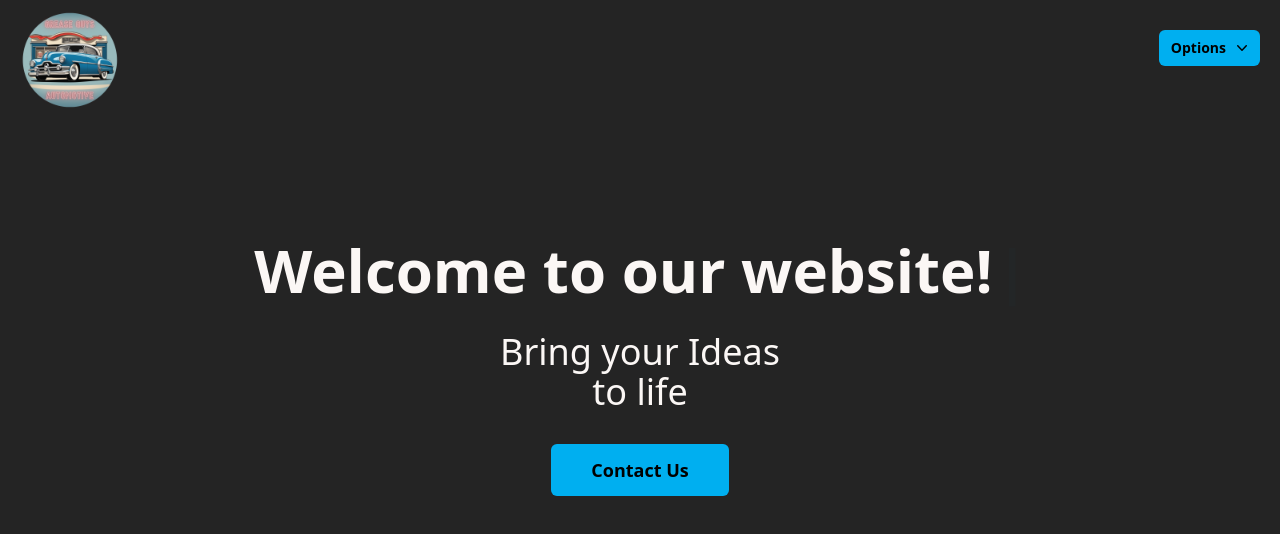
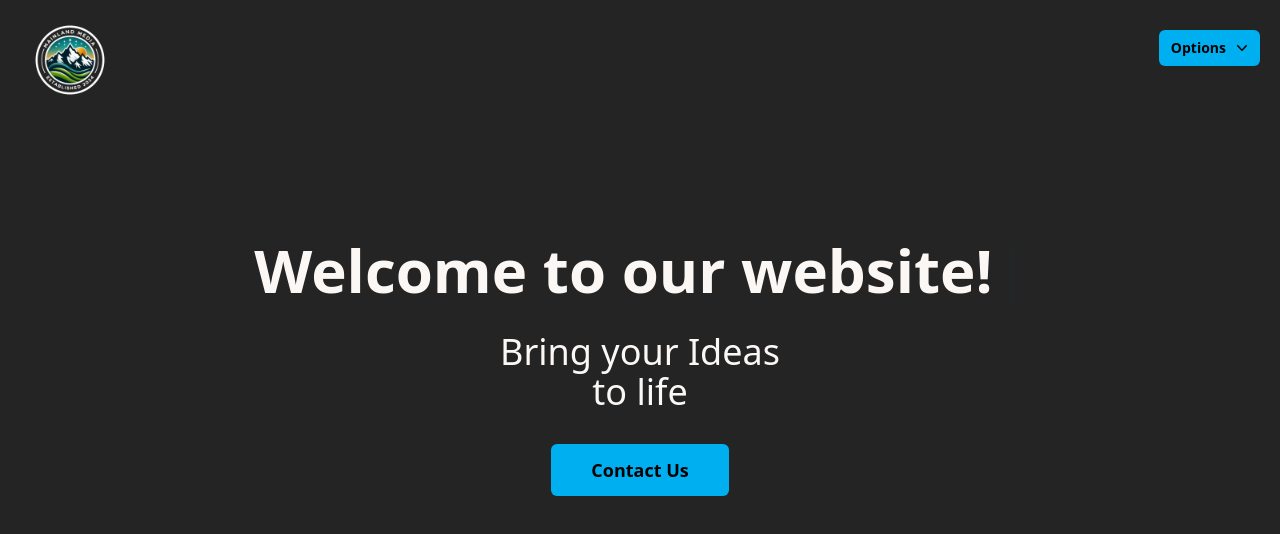
Before and after one commit to nathanpare/mainlandmedia, a Next.js app: page / in a window 1280 px wide. Shown: the top 534 px of the page. Built offline with nearby package versions, Linux system fonts and the light colour scheme.

Commit message:
add logo

```diff
--- a/components/Header.js
+++ b/components/Header.js
@@ -9,7 +9,8 @@ const Header = () => {
   return (
     <div className='sticky top-0 h-24 flex justify-between
      items-center px-5'>
-      <Image onClick={() => router.push("/")} className='cursor-pointer mt-6' src="/grease guys logo.png"
+      <Image onClick={() => router.push("/")} className='cursor-pointer mt-6'
+        src="/Mainland media edited.png"
         alt='' height={100} width={100} />
       <Dropdown />
     </div>
```
Also changed, not shown: public/Mainland Media edited.png (added).
